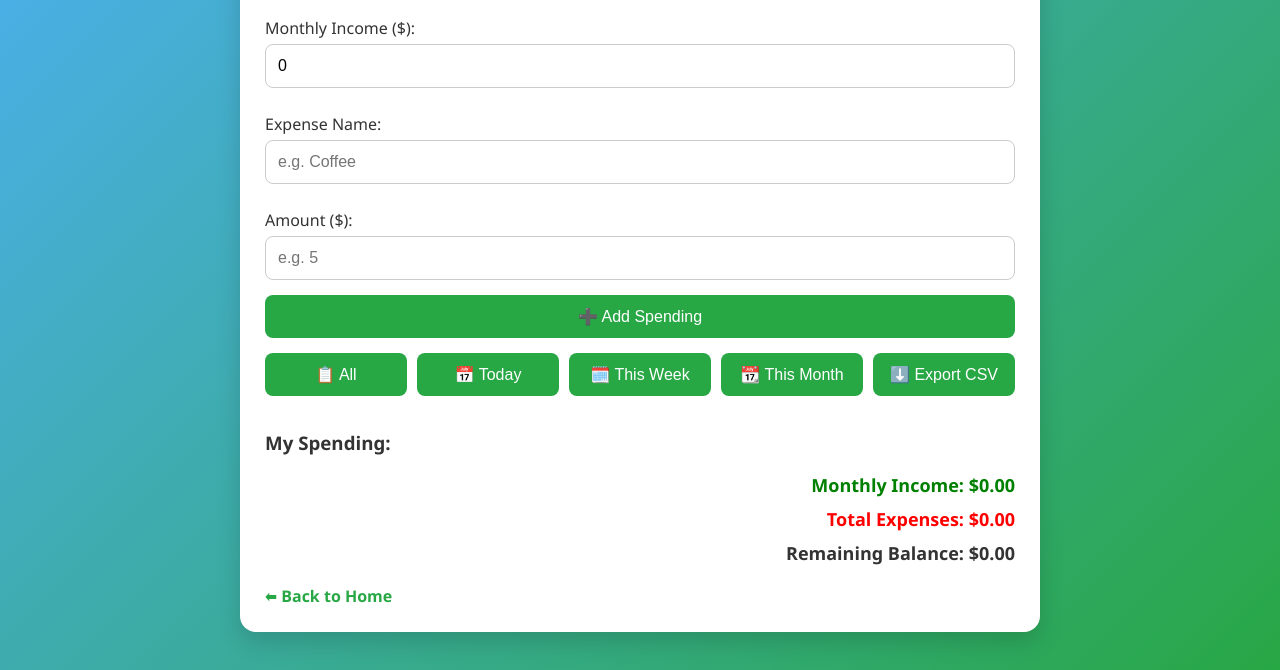
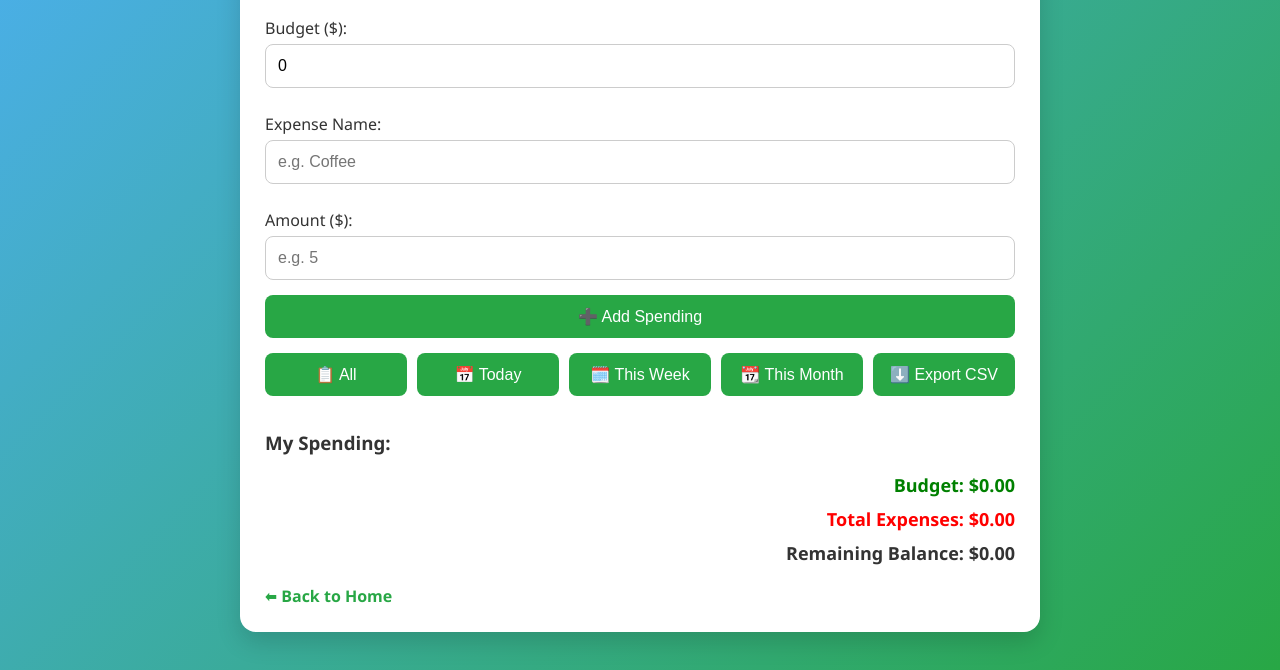
Before and after one commit to ItsQuisey/money-mentor, a plain HTML site: page spending.html in a window 1280 px wide. Shown: the part 130-800 px from the top of the page. Drawn offline with Linux system fonts and the light colour scheme.

Commit message:
Update spending.html
Change "Monthly Income" --> "Budget"

```diff
--- a/spending.html
+++ b/spending.html
@@ -119,8 +119,8 @@
   <div class="container">
     <h1>Simple Spending Log</h1>
 
-    <label for="income">Monthly Income ($):</label>
-    <input type="number" id="income" placeholder="Enter monthly income" oninput="updateIncome()" />
+    <label for="income">Budget ($):</label>
+    <input type="number" id="income" placeholder="Enter Budget" oninput="updateIncome()" />
 
     <label for="spendName">Expense Name:</label>
     <input type="text" id="spendName" placeholder="e.g. Coffee" />
@@ -140,7 +140,7 @@
 
     <h3>My Spending:</h3>
     <div id="spendingList"></div>
-    <div class="income" id="incomeDisplay">Monthly Income: $0.00</div>
+    <div class="income" id="incomeDisplay">Budget: $0.00</div>
     <div class="total" id="total"></div>
     <div class="remaining" id="remaining"></div>
 
@@ -194,7 +194,7 @@
       });
 
       totalEl.textContent = `Total Expenses: $${total.toFixed(2)}`;
-      incomeEl.textContent = `Monthly Income: $${monthlyIncome.toFixed(2)}`;
+      incomeEl.textContent = `Budget: $${monthlyIncome.toFixed(2)}`;
       remainingEl.textContent = `Remaining Balance: $${(monthlyIncome - total).toFixed(2)}`;
     }
 
```
